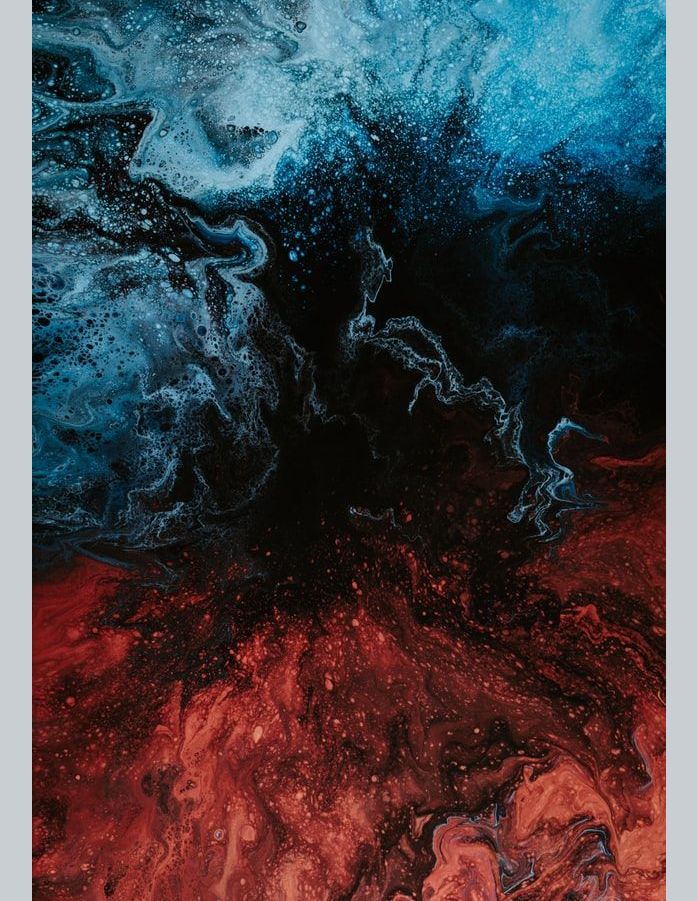
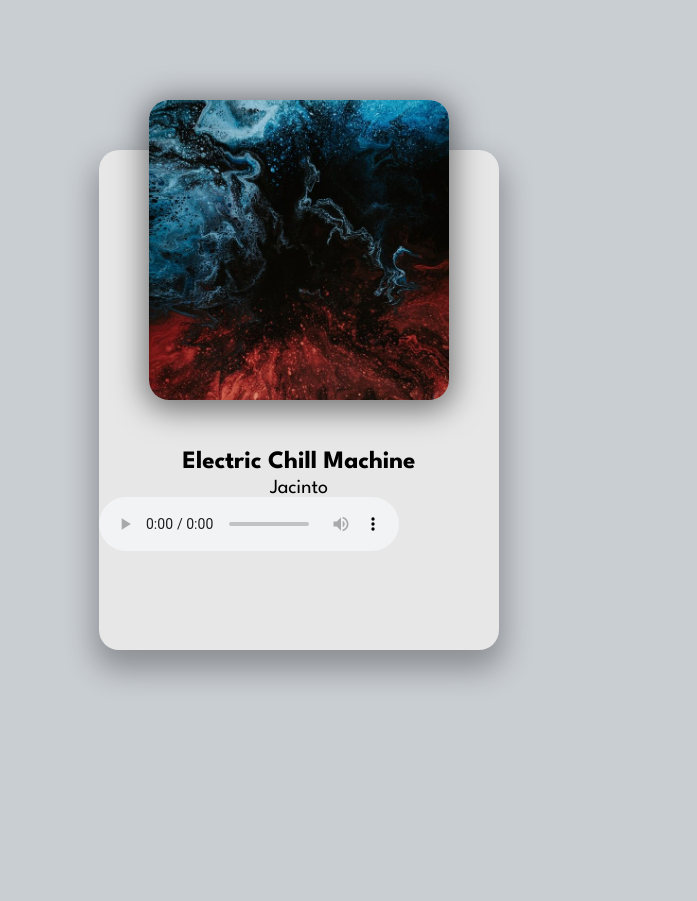
Before and after one commit to dandee77/Bible-Verse-Generator, a plain HTML site: page Music_Player/index.html in a window 1280 px wide. Shown: the top 901 px of the page, without its empty margins (341-1038 px from the left). After the commit the page ends 800 px from the top, so only its background shows below. Drawn offline with Linux system fonts and the light colour scheme.

Commit message:
added music player layout

```diff
--- a/Music_Player/style.css
+++ b/Music_Player/style.css
@@ -16,13 +16,29 @@ body {
   font-size: 12px;
 }
 
+.player-container {
+  height: 500px;
+  width: 400px;
+  background: #e7e7e7;
+  border-radius: 20px;
+  box-shadow: 0 15px 30px 5px rgba(0, 0, 0, 0.3);
+}
+
 .img-container {
-
+  height: 300px;
+  width: 300px;
   position: relative;
   top: -50px;
   left: 50px;
 }
 
+.img-container img {
+  width: 100%;
+  height: 100%;
+  object-fit: cover;;
+  border-radius: 20px;
+  box-shadow: 0 5px 30px 5px rgba(0, 0, 0, 0.5);
+}
 
 h2 {
   font-size: 25px;
@@ -88,7 +104,9 @@ h3 {
 
 /* Media Query: iPhone (Vertical) */
 @media screen and (max-width: 376px) {
-
+  .player-container {
+    width: 95vw;
+  }
 
   .img-container {
     left: 29px;
```
